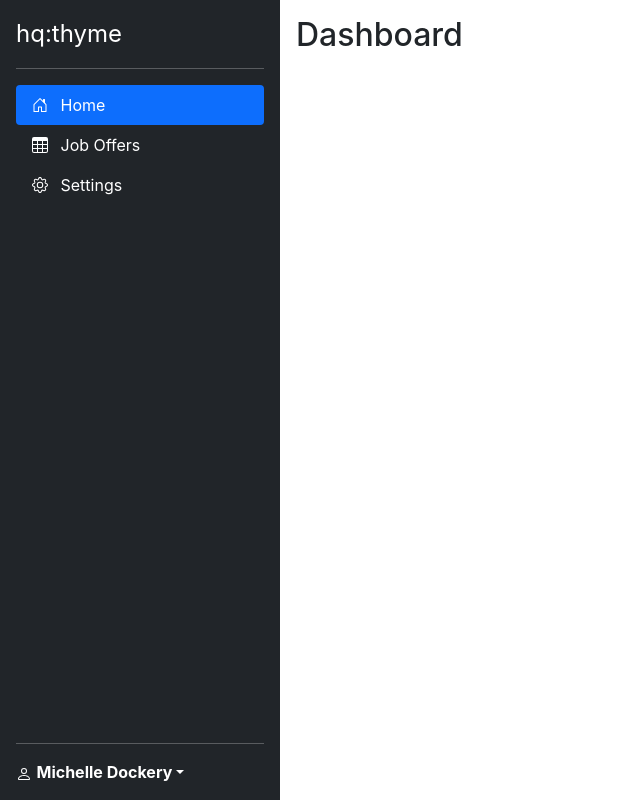
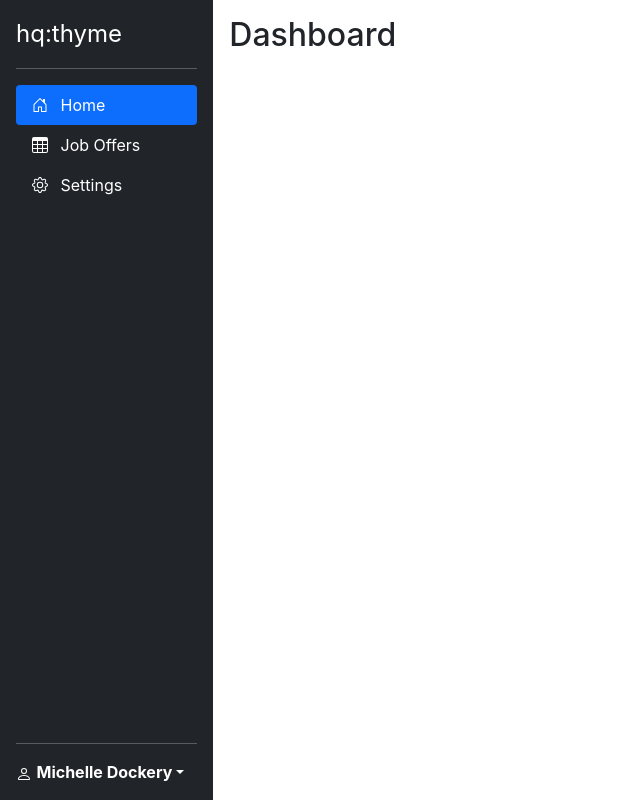
Before and after one commit to brandonshowers/hq-thyme, a React (Create React App) app: page / in a window 1280 px wide. Shown: the whole page, without its empty margins (0-640 px from the left). Built offline with nearby package versions, Linux system fonts and the light colour scheme.

Commit message:
Bring new Job Offer pages into application

```diff
--- a/src/App.js
+++ b/src/App.js
@@ -5,16 +5,19 @@ import {
   Switch
 } from "react-router-dom";
 import AppSidebar from "./components/AppSidebar";
+import JobOffers from "./components/JobOffers";
+import JobOffersEdit from './components/JobOffers/edit.js';
+import JobOffersNew from './components/JobOffers/new.js';
 
 function App() {
   return (
     <Router>
-      <AppSidebar className="d-flex flex-column p-3 bg-dark text-white" />
-      <div className="p-3">
+      <AppSidebar className="d-flex flex-column p-3 bg-dark text-white col-xl-2" />
+      <div className="p-3 col-xl-10">
         <Switch>
-          <Route path="/job-offers">
-            <h2>Job Offers</h2>
-          </Route>
+          <Route path="/job-offers/:jobId/edit" component={ JobOffersEdit } />
+          <Route path="/job-offers/new" component={ JobOffersNew } />
+          <Route path="/job-offers" component={ JobOffers } />
           {/* <Router path="/settings" component={ AppSettings } /> */}
           <Route path="/">
             <h2>Dashboard</h2>
--- a/src/components/AppSidebar/index.js
+++ b/src/components/AppSidebar/index.js
@@ -5,7 +5,7 @@ import { Dropdown } from "react-bootstrap"
 
 const AppSidebar = ({ className }) => {
   return (
-    <div className={ className } style={{ width: "280px" }}>
+    <div className={ className }>
       <Link to="/" className="text-white text-decoration-none p-0 fs-4">hq:thyme</Link>
       <hr />
       <IconContext.Provider value={{ className: "bi me-2" }}>
```
